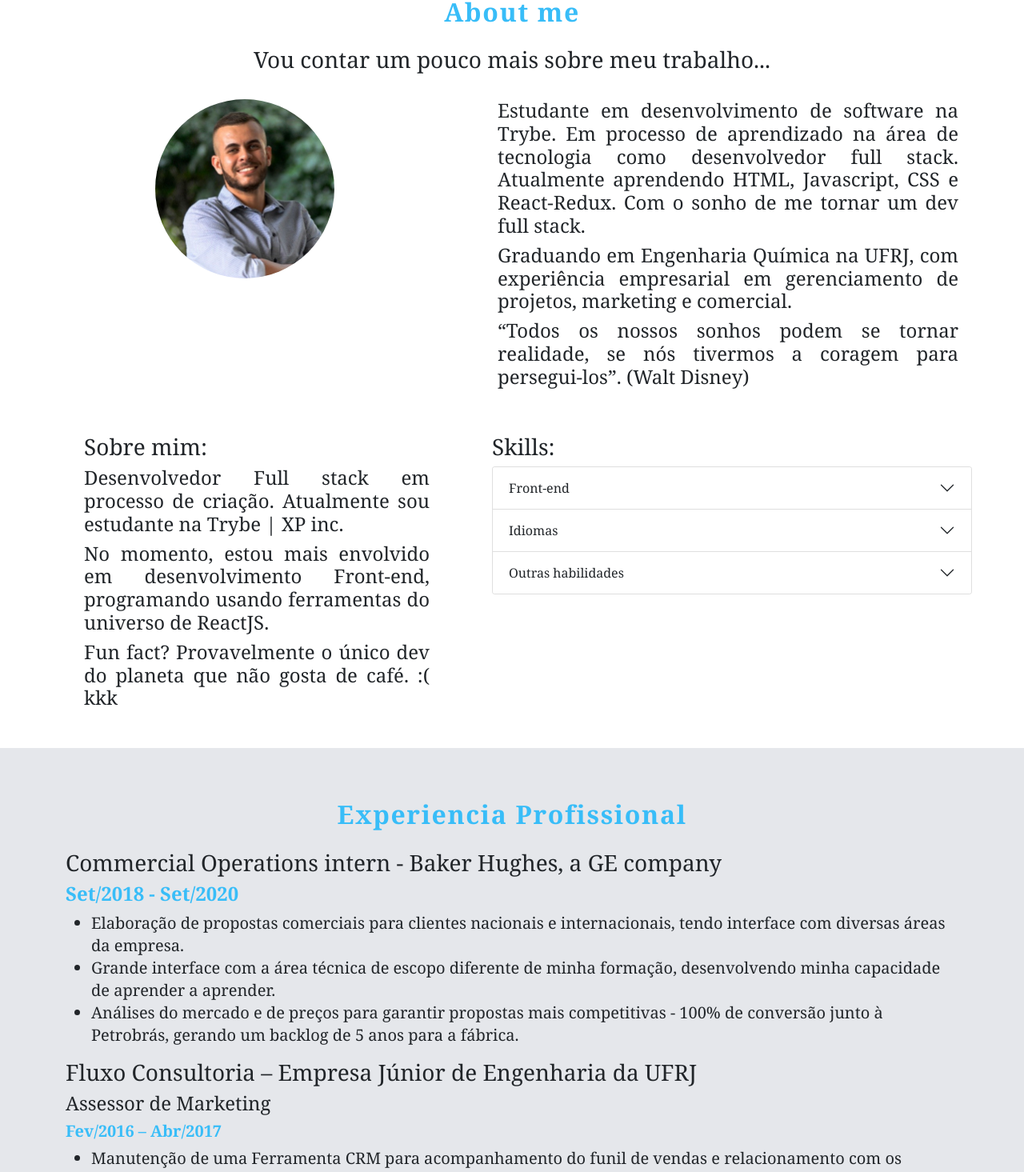
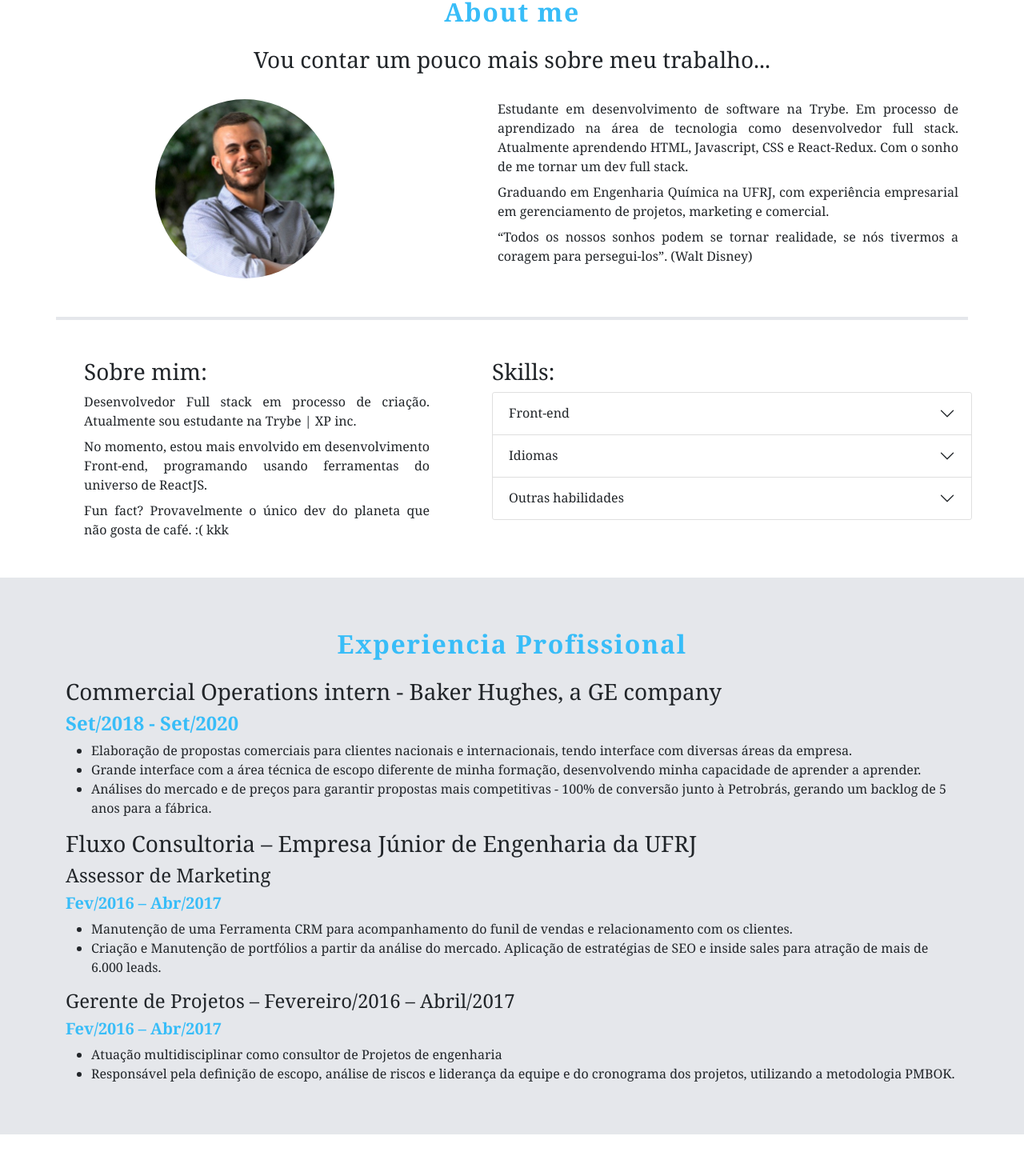
Before and after one commit to leonardo-terra/personal-portfolio, a React (Create React App) app: page / in a window 1280 px wide. Shown: the part 820-2285 px from the top of the page at 80% size. Built offline with nearby package versions, Linux system fonts and the light colour scheme; a web font is replaced by a local one.

Commit message:
dev:font size adjust

```diff
--- a/src/App.js
+++ b/src/App.js
@@ -17,11 +17,6 @@ export default function App() {
       <Experience />
       <Portfolio />
       <Contacts />
-      <br />
-      <br />
-      <br />
-      <br />
-      <h3> em construção ....</h3>
     </div>
   );
 }
--- a/src/pages/AboutMe.jsx
+++ b/src/pages/AboutMe.jsx
@@ -2,7 +2,7 @@ import profileImage from "../images/leonardo.jpeg";
 
 export default function AboutMe() {
   return (
-    <section className='container mx-auto'>
+    <section className='container pb-12 mx-auto border-b-4'>
       <h2 className='p-3 font-bold tracking-wider text-center text-sky-400 '>
         About me
       </h2>
@@ -15,18 +15,18 @@ export default function AboutMe() {
           src={profileImage}
           alt='Leonardo Terra de Melo, autor da página'
         />
-        <article className='max-w-xl text-lg text-justify'>
-          <h4>
+        <article className='max-w-xl text-justify'>
+          <h4 className='text-base'>
             Estudante em desenvolvimento de software na Trybe. Em processo de
             aprendizado na área de tecnologia como desenvolvedor full stack.
             Atualmente aprendendo HTML, Javascript, CSS e React-Redux. Com o
             sonho de me tornar um dev full stack.
           </h4>
-          <h4>
+          <h4 className='text-base'>
             Graduando em Engenharia Química na UFRJ, com experiência empresarial
             em gerenciamento de projetos, marketing e comercial.
           </h4>
-          <h4>
+          <h4 className='text-base'>
             “Todos os nossos sonhos podem se tornar realidade, se nós tivermos a
             coragem para persegui-los”. (Walt Disney)
           </h4>
--- a/src/pages/Contacts.jsx
+++ b/src/pages/Contacts.jsx
@@ -30,7 +30,7 @@ export default function Contacts() {
                 target='_blank'
                 rel='noreferrer'
               >
-                <h6 className='inline-block ml-1 font-normal'>LinkedIn</h6>
+                <h6 className='inline-block ml-1 text-lg'>LinkedIn</h6>
               </a>
             </div>
 
@@ -41,7 +41,7 @@ export default function Contacts() {
                 target='_blank'
                 rel='noreferrer'
               >
-                <h6 className='inline-block ml-1 font-normal'>GitHub</h6>
+                <h6 className='inline-block ml-1 text-lg'>GitHub</h6>
               </a>
             </div>
           </div>
--- a/src/pages/Experience.jsx
+++ b/src/pages/Experience.jsx
@@ -9,15 +9,15 @@ export default function Experience() {
           <h3>Commercial Operations intern - Baker Hughes, a GE company</h3>
           <h4 className='font-semibold text-sky-400'>Set/2018 - Set/2020</h4>
           <ul className='list-disc'>
-            <li className='text-xl' className='text-xl'>
+            <li className='text-base'>
               Elaboração de propostas comerciais para clientes nacionais e
               internacionais, tendo interface com diversas áreas da empresa.
             </li>
-            <li className='text-xl'>
+            <li className='text-base'>
               Grande interface com a área técnica de escopo diferente de minha
               formação, desenvolvendo minha capacidade de aprender a aprender.
             </li>
-            <li className='text-xl'>
+            <li className='text-base'>
               Análises do mercado e de preços para garantir propostas mais
               competitivas - 100% de conversão junto à Petrobrás, gerando um
               backlog de 5 anos para a fábrica.
@@ -29,11 +29,11 @@ export default function Experience() {
           <h4>Assessor de Marketing</h4>
           <h5 className='font-semibold text-sky-400'>Fev/2016 – Abr/2017</h5>
           <ul className='list-disc'>
-            <li className='text-xl'>
+            <li className='text-base'>
               Manutenção de uma Ferramenta CRM para acompanhamento do funil de
               vendas e relacionamento com os clientes.
             </li>
-            <li className='text-xl'>
+            <li className='text-base'>
               Criação e Manutenção de portfólios a partir da análise do mercado.
               Aplicação de estratégias de SEO e inside sales para atração de
               mais de 6.000 leads.
@@ -42,10 +42,10 @@ export default function Experience() {
           <h4>Gerente de Projetos – Fevereiro/2016 – Abril/2017</h4>
           <h5 className='font-semibold text-sky-400'>Fev/2016 – Abr/2017</h5>
           <ul className='list-disc'>
-            <li className='text-xl'>
+            <li className='text-base'>
               Atuação multidisciplinar como consultor de Projetos de engenharia
             </li>
-            <li className='text-xl'>
+            <li className='text-base'>
               Responsável pela definição de escopo, análise de riscos e
               liderança da equipe e do cronograma dos projetos, utilizando a
               metodologia PMBOK.
--- a/src/pages/Skills.jsx
+++ b/src/pages/Skills.jsx
@@ -5,15 +5,15 @@ export default function Skills() {
     <section className='container flex justify-around mx-auto mt-5'>
       <article className='max-w-md pr-4 text-justify text-md'>
         <h3>Sobre mim:</h3>
-        <h4>
+        <h4 className='text-base'>
           Desenvolvedor Full stack em processo de criação. Atualmente sou
           estudante na Trybe | XP inc.
         </h4>
-        <h4>
+        <h4 className='text-base'>
           No momento, estou mais envolvido em desenvolvimento Front-end,
           programando usando ferramentas do universo de ReactJS.
         </h4>
-        <h4>
+        <h4 className='text-base'>
           Fun fact? Provavelmente o único dev do planeta que não gosta de café.
           :( kkk
         </h4>
```
